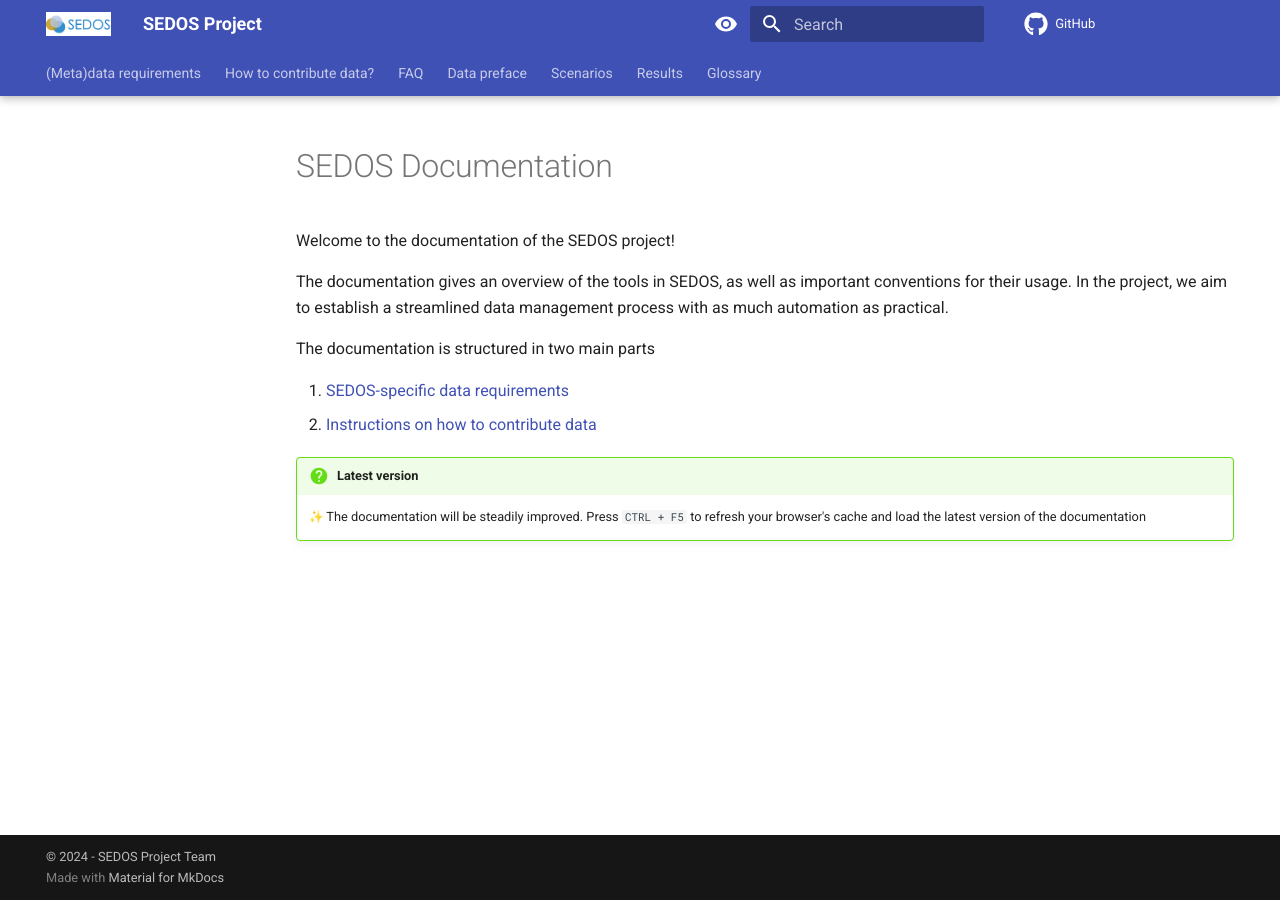
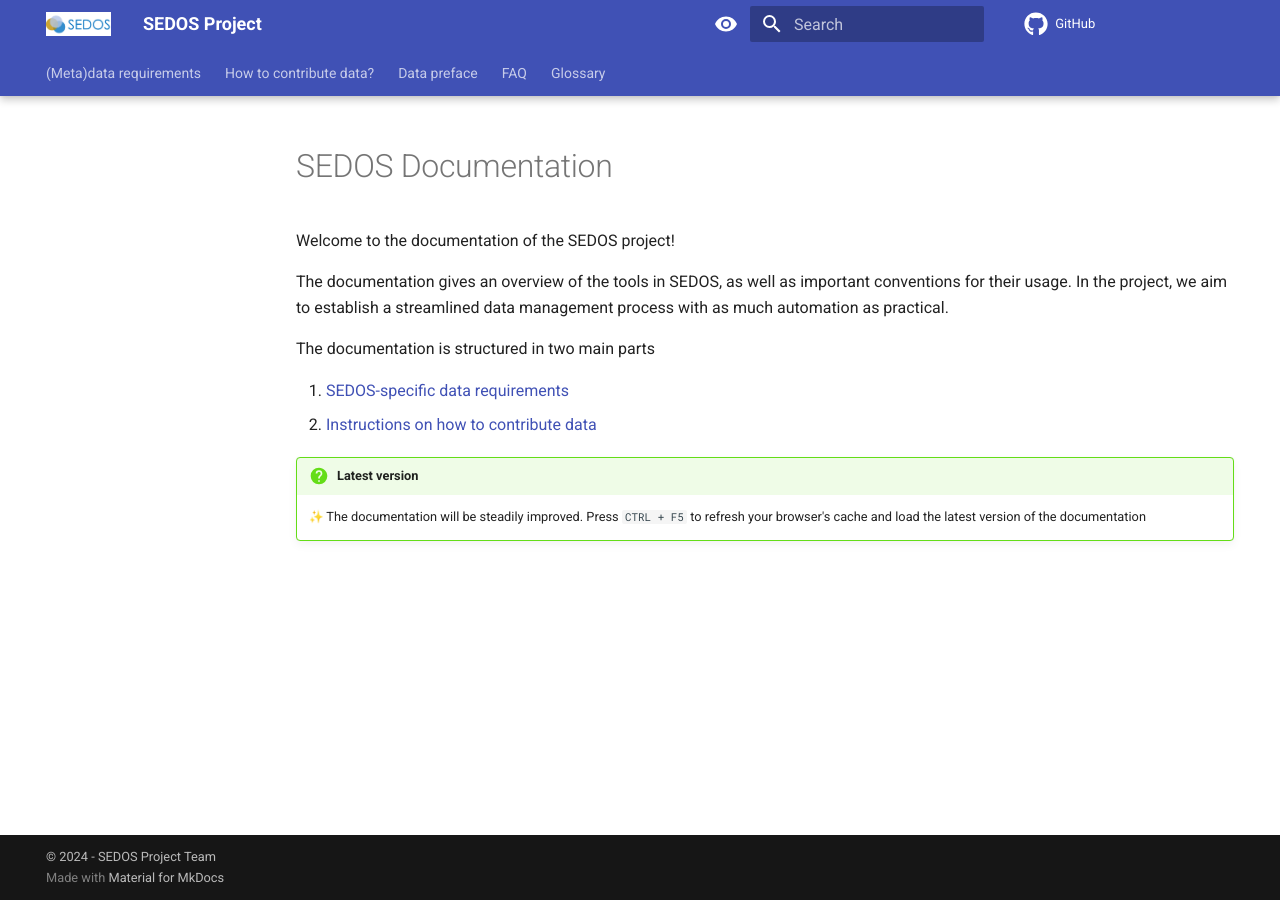
Before and after one commit to sedos-project/organization, an MkDocs documentation site: the page built from docs/index.md, in a window 1280 px wide. Built offline with MkDocs 1.6.1 and Material for MkDocs 9.7.7, drawn with Linux system fonts in a browser that asks for light colours; emoji names are drawn with the system emoji font; comment, search, counter and statistics services are not loaded.

Commit message:
Revert "Add scenarios and results section"
This reverts commit 8245fec0356860a715ca26642955d7fcc1e056f3.

```diff
--- a/mkdocs.yml
+++ b/mkdocs.yml
@@ -9,10 +9,8 @@ nav:
        - 'Ontology': 'data_requirements/ontology.md'
        - 'Licensing': 'data_requirements/licensing.md'
     - 'How to contribute data?': 'how_to_contribute_data.md'
+    - 'Data preface': 'data_preface.md'
     - 'FAQ': 'faq.md'
-    - 'Data preface': 'data_preface.md'
-    - 'Scenarios': 'scenarios.md'
-    - 'Results': 'results.md'
     - 'Glossary': 'glossary.md'
 
 
@@ -57,7 +55,6 @@ theme:
   features:
     - navigation.tabs
     - navigation.tabs.sticky
-    - navigation.path
     - navigation.top
     - search.suggest
     - search.highlight
```
Also changed, not shown: docs/results.md (deleted), docs/scenarios.md (deleted).
